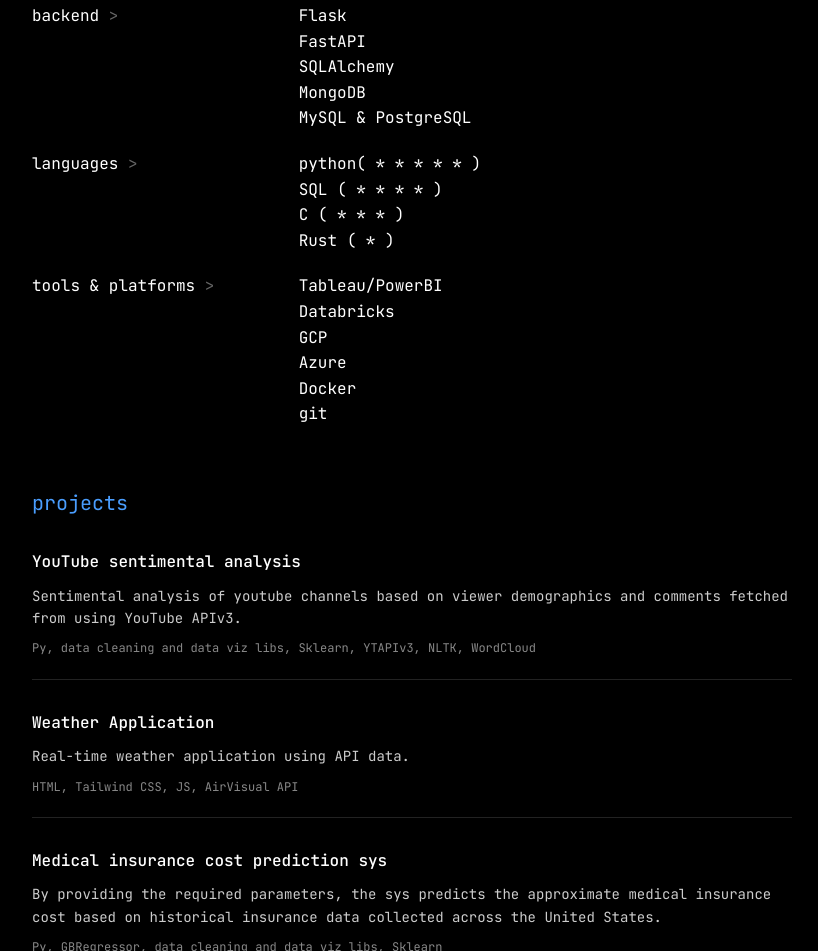
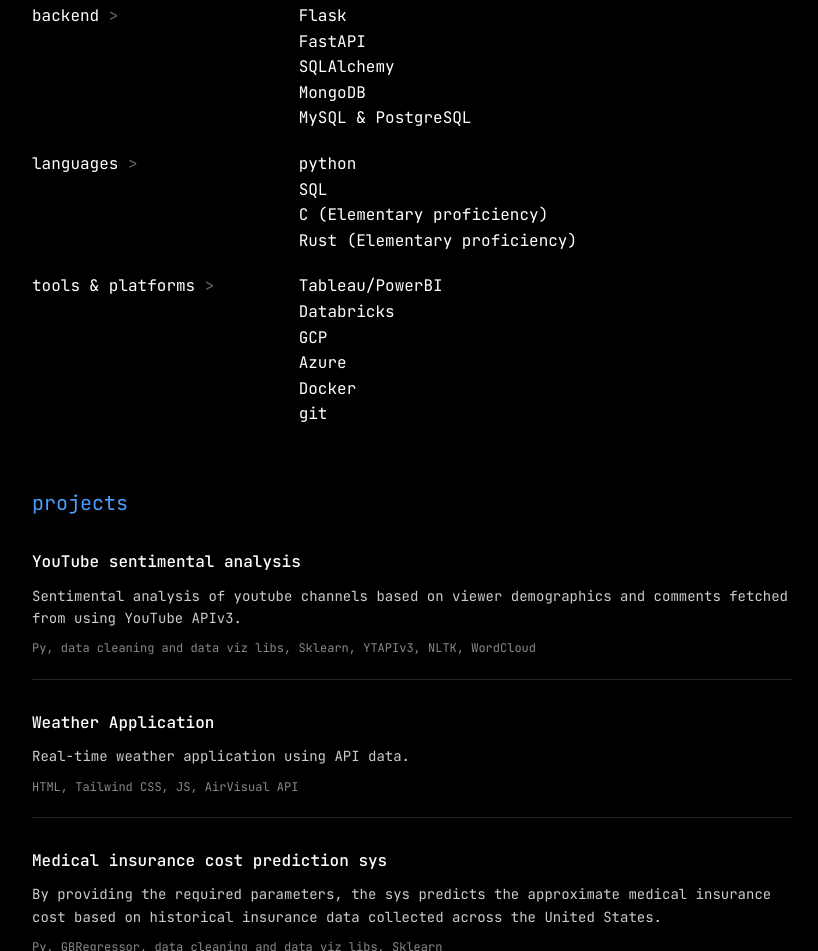
Before and after one commit to dharshesoteric/portfolio-website, a plain HTML site: page index.html in a window 1280 px wide. Shown: the part 1157-2108 px from the top of the page, without its empty margins (228-1046 px from the left). Drawn offline with Linux system fonts and the light colour scheme.

Commit message:
Slight tweaks

```diff
--- a/index.html
+++ b/index.html
@@ -306,10 +306,10 @@
                 </div>
                 <div class="tech-category">languages</div>
                 <div class="tech-items">
-                    <div contenteditable="true">python( * * * * * )</div>
-                    <div contenteditable="true">SQL   ( * * * * )</div>
-                    <div contenteditable="true">C     ( * * * )</div>
-                    <div contenteditable="true">Rust  ( * )</div>
+                    <div contenteditable="true">python</div>
+                    <div contenteditable="true">SQL</div>
+                    <div contenteditable="true">C (Elementary proficiency)</div>
+                    <div contenteditable="true">Rust (Elementary proficiency)</div>
                 </div>
                 <div class="tech-category">tools & platforms</div>
                 <div class="tech-items">
```
